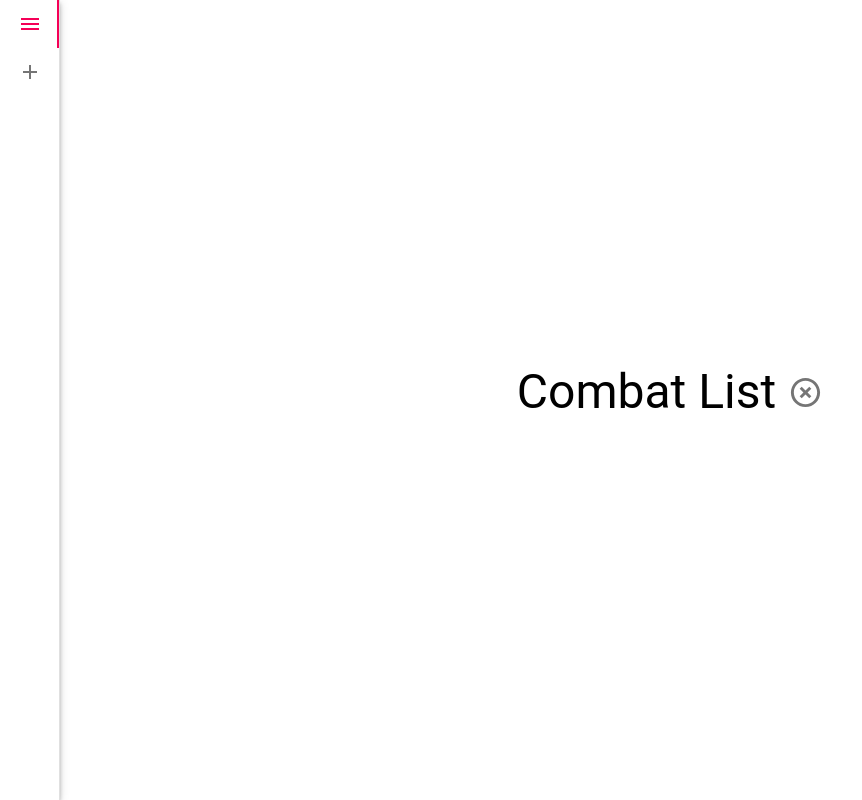
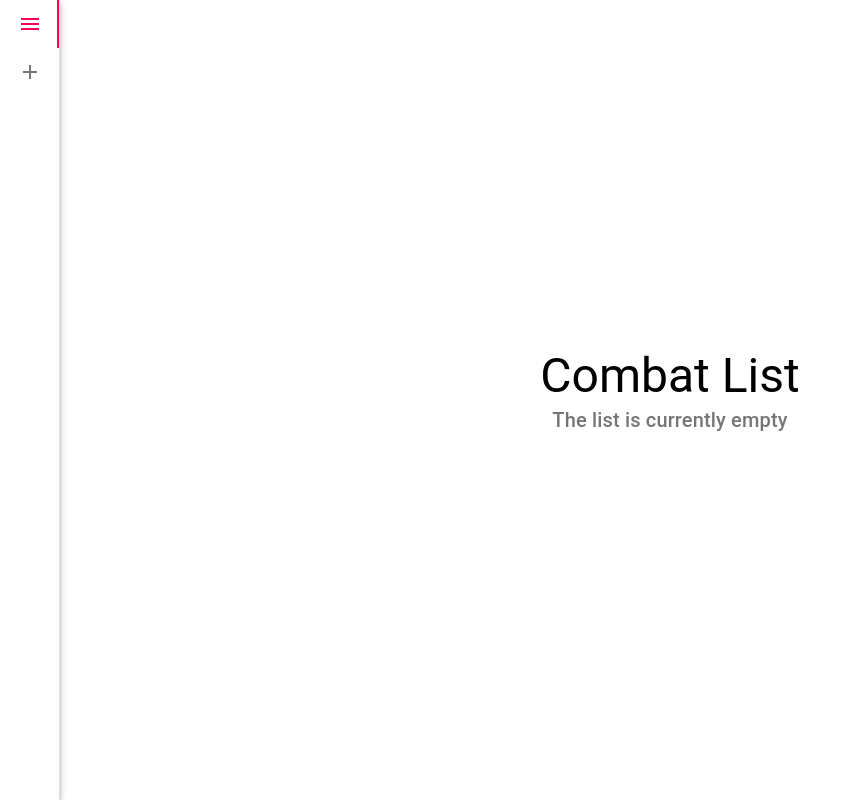
Before and after one commit to artn-dev/rpg-combat-list, a Next.js app: page / in a window 1280 px wide. Shown: the whole page, without its empty margins (0-862 px from the left). Built offline with nearby package versions, Linux system fonts and the light colour scheme.

Commit message:
Add different rendering depending on list

```diff
--- a/components/CombatList.tsx
+++ b/components/CombatList.tsx
@@ -37,12 +37,21 @@ const CombatList = () => {
           <Typography variant="h3" align="center" className={classes.title}>
             Combat List
           </Typography>
-          <Tooltip title="Clear">
-            <IconButton aria-label="clear" edge="end" onClick={clearCombatants}>
-              <HighlightOffIcon fontSize="large" />
-            </IconButton>
-          </Tooltip>
+
+          { combatantList.length > 0 && (
+              <Tooltip title="Clear">
+                <IconButton aria-label="clear" edge="end" onClick={clearCombatants}>
+                  <HighlightOffIcon fontSize="large" />
+                </IconButton>
+              </Tooltip>
+          )}
         </div>
+
+        { combatantList.length == 0 && (
+          <Typography variant="h6" color="textSecondary" align="center">
+            The list is currently empty
+          </Typography>
+        )}
 
         <div className={classes.demo}>
           <List dense={true}>
@@ -53,7 +62,7 @@ const CombatList = () => {
                     id={combatant.id}
                     key={combatant.id}
                   />
-            )) }
+            ))}
           </List>
         </div>
       </>
```
